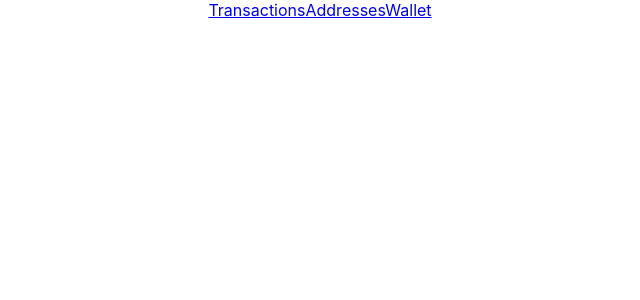
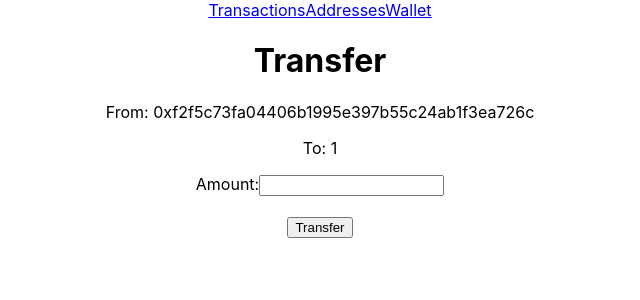
Before and after one commit to nfath/finalprj, a React (Create React App) app: page /addresses/1 in a window 1280 px wide. Shown: the top 300 px of the page, without its empty margins (320-960 px from the left). Built offline with nearby package versions, Linux system fonts and the light colour scheme.

Commit message:
Added Transfer Component!

```diff
--- a/src/App.js
+++ b/src/App.js
@@ -1,4 +1,3 @@
-//import logo from './logo.svg';
 import './App.css';
 import {Routes, Route} from "react-router-dom";
 import Navigation from "./pages/Navigation";
@@ -6,6 +5,7 @@ import NoPage from "./pages/NoPage";
 import Wallet from './pages/Wallet';
 import Addresses from './pages/Addresses';
 import Transaction from './pages/Transaction';
+import Transfer from './pages/Transfer';
 
 function App() {
   return (
@@ -15,6 +15,7 @@ function App() {
         <Route path="/wallet" element={<Wallet />} />
         <Route path="/addresses" element={<Addresses />} />
         <Route path="/transactions" element={<Transaction />} />
+        <Route path="/addresses/:hashAddr" element={<Transfer />} />
         <Route path="*" element={<NoPage />} />
         </Route>
       </Routes>
--- /dev/null
+++ b/src/components/TransferComponent.js
@@ -0,0 +1,52 @@
+import ReceiptComponent from "./ReceiptComponent";
+import React, { useState, useEffect } from "react";
+
+const TransferComponent = ({ dataTransfer }) => {
+  const [amountValue, setAmountValue] = useState("");
+  const [dataReceipt, setDataReceipt] = useState(null);
+  const { from, to } = dataTransfer;
+
+  const handleSubmit = (event) => {
+    event.preventDefault();
+    const newDataReceipt = {
+      trxHash: "0x2767aabb9215f11f8ddc25cb0d43355632b8fe0f3a878cc5bda58763b739b6f5",
+      blockHash: "0x506f776572656420627920626c6f58726f757465",
+      blockNumber: "10",
+      from: from,
+      to: to,
+      amount: amountValue,
+      gasUsed: "21000",
+    };
+
+    setDataReceipt(newDataReceipt);
+  };
+
+  const handleChange = (event) => {
+    setAmountValue(event.target.value);
+  };
+
+  return (
+    <div>
+      <div className="transaction-container">
+        <p>From: {from}</p>
+        <p>To: {to}</p>
+        <form onSubmit={handleSubmit}>
+          <label>Amount:</label>
+          <input
+            required
+            type = "number"
+            name = "amount"
+            value = {amountValue}
+            onChange = {handleChange}
+          />
+          <br />
+          <br />
+          <button type="submit" className="btn btn-info">Transfer</button>
+        </form>
+      </div>
+      {dataReceipt ? <ReceiptComponent dataReceipt={dataReceipt} /> : <div></div>}
+    </div>
+  );
+};
+
+export default TransferComponent;
--- a/src/pages/Navigation.js
+++ b/src/pages/Navigation.js
@@ -10,6 +10,7 @@ const Navigation = () => {
             <Link className="nav-link" to="/wallet">Wallet</Link>
           </div>
         </div>
+        <Outlet />
       </div>
     );
   };
--- /dev/null
+++ b/src/pages/Transfer.js
@@ -0,0 +1,20 @@
+import TransferComponent from "../components/TransferComponent";
+import { useParams } from "react-router-dom";
+
+const dataTransfer = {
+  from: "0xf2f5c73fa04406b1995e397b55c24ab1f3ea726c",
+  to: ""
+};
+
+const Transfer = () => {
+  const { hashAddr } = useParams();
+  dataTransfer.to = hashAddr;
+  return (
+    <div>
+      <h1>Transfer</h1>
+      <TransferComponent dataTransfer = {dataTransfer} />
+    </div>
+  );
+};
+
+export default Transfer;
```
